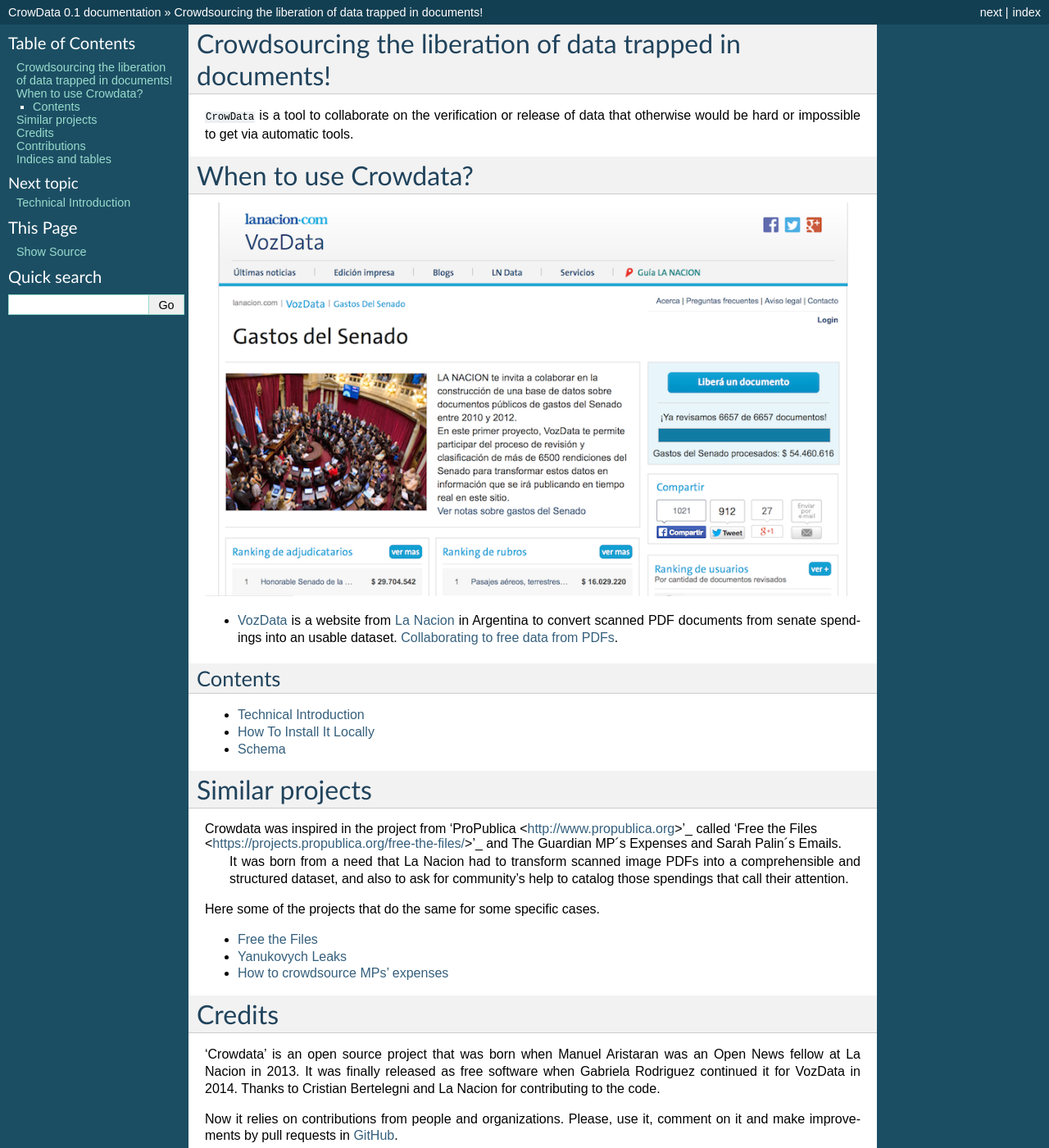
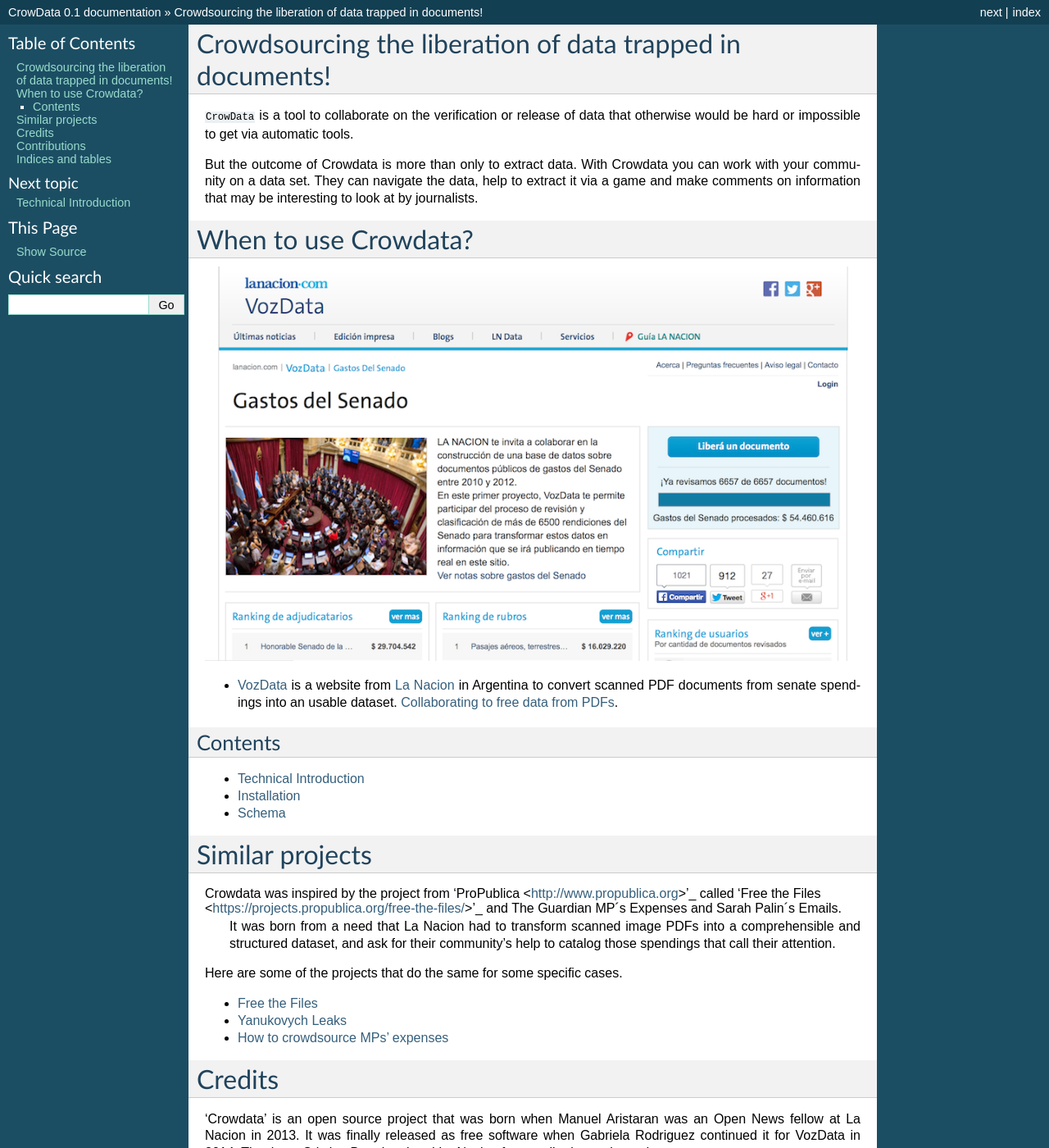
Before and after one commit to crowdata/crowdata, a Sphinx documentation site: the page built from docs/source/index.rst, in a window 1280 px wide and 1400 px high. Shown: the whole window at 82% size. Built offline with Sphinx 7.4.7, drawn with Linux system fonts in a browser that asks for light colours; pages that are not in the unit, such as notebooks, are missing from menus.

Commit message:
Fix english and add more text.

```diff
--- a/docs/source/index.rst
+++ b/docs/source/index.rst
@@ -7,6 +7,8 @@
 ==========================================================
 
 ``CrowData`` is a tool to collaborate on the verification or release of data that otherwise would be hard or impossible to get via automatic tools.
+
+But the outcome of Crowdata is more than only to extract data. With Crowdata you can work with your community on a data set. They can navigate the data, help to extract it via a game and make comments on information that may be interesting to look at by journalists.
 
 
 When to use Crowdata?
@@ -31,10 +33,10 @@
 ================
 
 
-Crowdata was inspired in the project from ‘ProPublica <http://www.propublica.org>’_ called ‘Free the Files <https://projects.propublica.org/free-the-files/>’_ and The Guardian MP´s Expenses and Sarah Palin´s Emails.
- It was born from a need that La Nacion had to transform scanned image PDFs into a comprehensible and structured dataset, and also to ask for community's help to catalog those spendings that call their attention.
+Crowdata was inspired by the project from ‘ProPublica <http://www.propublica.org>’_ called ‘Free the Files <https://projects.propublica.org/free-the-files/>’_ and The Guardian MP´s Expenses and Sarah Palin´s Emails.
+ It was born from a need that La Nacion had to transform scanned image PDFs into a comprehensible and structured dataset, and ask for their community's help to catalog those spendings that call their attention.
 
-Here some of the projects that do the same for some specific cases.
+Here are some of the projects that do the same for some specific cases.
 
 * `Free the Files <http://www.propublica.org/series/free-the-files>`_
 * `Yanukovych Leaks <http://www.yanukovychleaks.org/detail/23570/>`_
--- a/docs/source/install.rst
+++ b/docs/source/install.rst
@@ -1,8 +1,7 @@
 .. _install
 
-How To Install It Locally
-=========================
-
+Installation
+============
 
 1. Python 2.7.5
 
```
Also changed, not shown: docs/source/how_to_use_it.rst (+19 -2 lines).
